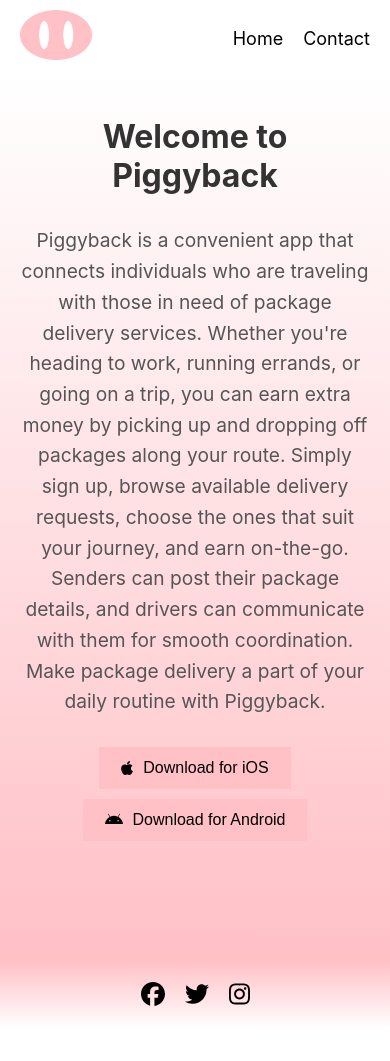
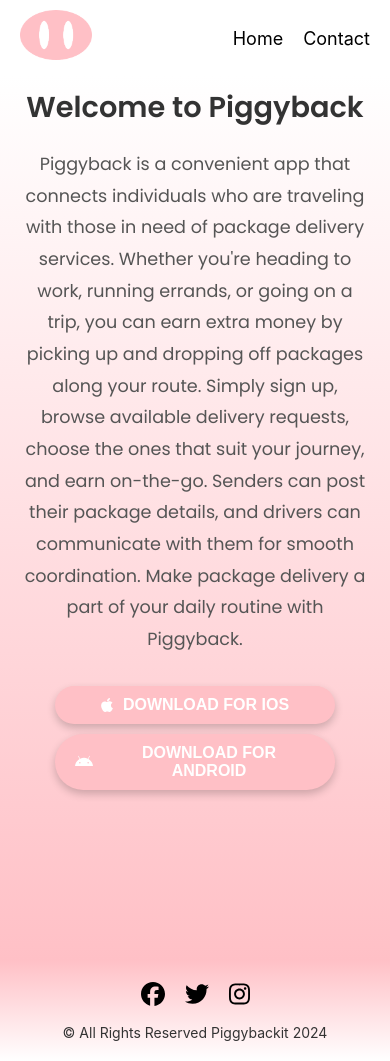
Before and after one commit to ZachLomw/omwreactwesbite, a React (Create React App) app: page / in a window 390 px wide. Before the commit the page ends 1029 px from the top, so only its background shows below. Built offline with nearby package versions, Linux system fonts and the light colour scheme.

Commit message:
Added styles and contact form

```diff
--- a/public/index.html
+++ b/public/index.html
@@ -1,43 +1,18 @@
 <!DOCTYPE html>
 <html lang="en">
-  <head>
+<head>
     <meta charset="utf-8" />
     <link rel="icon" href="%PUBLIC_URL%/favicon.ico" />
     <meta name="viewport" content="width=device-width, initial-scale=1" />
     <meta name="theme-color" content="#000000" />
-    <meta
-      name="description"
-      content="The Future of Logistics"
-    />
+    <meta name="description" content="The Future of Logistics" />
     <link rel="apple-touch-icon" href="%PUBLIC_URL%/logo192.png" />
-    <!--
-      manifest.json provides metadata used when your web app is installed on a
-      user's mobile device or desktop. See https://developers.google.com/web/fundamentals/web-app-manifest/
-    -->
     <link rel="manifest" href="%PUBLIC_URL%/manifest.json" />
-    <!--
-      Notice the use of %PUBLIC_URL% in the tags above.
-      It will be replaced with the URL of the `public` folder during the build.
-      Only files inside the `public` folder can be referenced from the HTML.
-
-      Unlike "/favicon.ico" or "favicon.ico", "%PUBLIC_URL%/favicon.ico" will
-      work correctly both with client-side routing and a non-root public URL.
-      Learn how to configure a non-root public URL by running `npm run build`.
-    -->
+    <link href="https://fonts.googleapis.com/css2?family=Poppins:wght@400;600&display=swap" rel="stylesheet">
     <title>Piggybackit</title>
-  </head>
-  <body>
+</head>
+<body>
     <noscript>You need to enable JavaScript to run this app.</noscript>
     <div id="root"></div>
-    <!--
-      This HTML file is a template.
-      If you open it directly in the browser, you will see an empty page.
-
-      You can add webfonts, meta tags, or analytics to this file.
-      The build step will place the bundled scripts into the <body> tag.
-
-      To begin the development, run `npm start` or `yarn start`.
-      To create a production bundle, use `npm run build` or `yarn build`.
-    -->
-  </body>
+</body>
 </html>
--- a/src/App.js
+++ b/src/App.js
@@ -2,8 +2,9 @@ import React from 'react';
 import { BrowserRouter as Router, Routes, Route } from 'react-router-dom';
 import NavigationBar from './NavigationBar';
 import Home from './Home'; // Adjust the path as necessary
-import Contact from './Contact'; // Adjust the path as necessary
+
 import Footer from './Footer'; // Ensure Footer is imported
+import ContactForm from './ContactForm';
 
 function App() {
   return (
@@ -11,7 +12,7 @@ function App() {
       <NavigationBar />
       <Routes>
         <Route path="/" element={<Home />} />
-        <Route path="/contact" element={<Contact />} />
+        <Route path="/contactform" element={<ContactForm />} />
         {/* Other routes can be added here as needed */}
       </Routes>
       <Footer /> {/* Footer added here */}
--- a/src/Contact.css
+++ /dev/null
@@ -1,14 +0,0 @@
-/* Contact.css */
-.contact-container {
-    text-align: center;
-    padding: 20px;
-  }
-
-  .contact-title {
-    font-size: 2em;
-    margin-bottom: 20px;
-  }
-
-  .contact-content {
-    font-size: 1.2em;
-  }
--- a/src/Contact.js
+++ /dev/null
@@ -1,17 +0,0 @@
-import React from "react";
-import "./Contact.css";
-
-function Contact() {
-  return (
-    <div className="contact-container">
-      <h1 className="contact-title">Contact Us</h1>
-      <p className="contact-content">
-        Have questions? We'd love to hear from you. Send us a message and we'll
-        respond as soon as possible.
-      </p>
-      {/* You can add a contact form or additional information here */}
-    </div>
-  );
-}
-
-export default Contact;
--- /dev/null
+++ b/src/ContactForm.css
@@ -0,0 +1,23 @@
+form {
+    display: flex;
+    flex-direction: column;
+    max-width: 500px;
+    margin: auto;
+  }
+
+  label {
+    margin-bottom: 5px;
+  }
+
+  input, textarea {
+    margin-bottom: 20px;
+    padding: 8px;
+  }
+
+  button {
+    cursor: pointer;
+    padding: 10px 15px;
+    background: #ffc0c6;
+    border: none;
+    color: white;
+  }
--- /dev/null
+++ b/src/ContactForm.js
@@ -0,0 +1,23 @@
+import React from 'react';
+import './ContactForm.css'
+
+function ContactForm() {
+  return (
+    <form name="contact" method="POST" data-netlify="true">
+      <input type="hidden" name="form-name" value="contact" />
+
+      <label htmlFor="name">Name:</label>
+      <input type="text" id="name" name="name" required />
+
+      <label htmlFor="email">Email:</label>
+      <input type="email" id="email" name="email" required />
+
+      <label htmlFor="message">Message:</label>
+      <textarea id="message" name="message" required></textarea>
+
+      <button type="submit">Send</button>
+    </form>
+  );
+}
+
+export default ContactForm;
--- a/src/Footer.css
+++ b/src/Footer.css
@@ -2,19 +2,26 @@
 .footer {
   text-align: center;
   padding: 20px;
-    background: linear-gradient(to bottom, #ffc0c6, white); /* Gradient from #FFC0C6 to white */
-    width: 100vw; /* Set width to 100% of the viewport width */
-    box-sizing: border-box; /* Include padding in the width calculation */
-    left: 0; /* Align to the left edge */
-    right: 0; /* Align to the right edge */
+  background: linear-gradient(to bottom, #ffc0c6, white);
+  width: 100vw;
+  box-sizing: border-box;
+  left: 0;
+  right: 0;
 }
 
 .social-media-links a {
   margin: 0 10px;
-    color: #000; /* Change color as needed */
-    font-size: 24px; /* Adjust size as needed */
+  color: #000;
+  font-size: 24px;
 }
 
 .social-media-links a:hover {
-    color: #555; /* Change hover color as needed */
+  color: #555;
 }
+
+/* Styling for the copyright text */
+.footer .copyright {
+  margin-top: 15px; /* Space above the copyright text */
+  font-size: 14px; /* Adjust the font size as needed */
+  color: #333; /* Adjust the color as needed */
+}
--- a/src/Footer.js
+++ b/src/Footer.js
@@ -1,7 +1,7 @@
 import React from 'react';
 import { FontAwesomeIcon } from '@fortawesome/react-fontawesome';
 import { faFacebook, faTwitter, faInstagram } from '@fortawesome/free-brands-svg-icons';
-import './Footer.css'; // Path to your Footer CSS file
+import './Footer.css';
 
 function Footer() {
   return (
@@ -11,11 +11,14 @@ function Footer() {
           <FontAwesomeIcon icon={faFacebook} />
         </a>
         <a href="https://twitter.com/Piggybackitapp" target="_blank" rel="noopener noreferrer">
-        <FontAwesomeIcon icon={faTwitter} />
+          <FontAwesomeIcon icon={faTwitter} />
         </a>
         <a href="https://instagram.com" target="_blank" rel="noopener noreferrer">
           <FontAwesomeIcon icon={faInstagram} />
         </a>
+      </div>
+      <div className="copyright">
+        © All Rights Reserved Piggybackit 2024
       </div>
     </footer>
   );
--- a/src/Home.css
+++ b/src/Home.css
@@ -7,6 +7,7 @@
   padding: 20px 20px;
   background: linear-gradient(to bottom, white, #ffc0c6);
   min-height: 100vh;
+  font-family: 'Poppins', sans-serif; /* Modern font family */
 }
 
 .home-text {
@@ -16,14 +17,16 @@
 }
 
 .home-title {
-    font-size: 1.5em;
+  font-size: 3em; /* Increased font size */
   color: #333;
-    margin-bottom: 30px;
+  font-weight: 600; /* Semi-bold weight */
+  margin-bottom: 20px;
+  margin-top: -10px;
 }
 
 .home-content {
-    font-size: 1.1em;
-    line-height: 1.6;
+  font-size: 1.2em; /* Slightly larger font size */
+  line-height: 1.8; /* Improved line height */
   color: #555;
 }
 
@@ -48,15 +51,20 @@
 
 .download-button {
   background-color: #ffc0c6;
-    color: black;
-    border: 2px solid #ffc0c6;
-    padding: 12px 25px;
+  color: white;
+  border: none;
+  padding: 15px 30px;
   margin-right: 15px;
   font-size: 1em;
+  font-weight: bold;
+  text-transform: uppercase;
   cursor: pointer;
   display: flex;
   align-items: center;
-    transition: background-color 0.3s, color 0.3s, border-color 0.3s;
+  justify-content: center;
+  border-radius: 30px;
+  transition: background-color 0.3s, color 0.3s;
+  box-shadow: 0px 4px 8px rgba(0, 0, 0, 0.2);
 }
 
 .download-button .icon {
@@ -64,9 +72,8 @@
 }
 
 .download-button:hover {
-    background-color: white;
-    color: #333;
-    border-color: black;
+  background-color: black;
+  color: #ffc0c6;
 }
 
 /* Responsive adjustments for mobile devices */
@@ -96,17 +103,18 @@
   .download-button {
     margin-right: 0;
     margin-bottom: 10px;
+    width: 80%;
   }
 }
 
 /* Additional media query for very small screens */
 @media screen and (max-width: 480px) {
   .home-title {
-      font-size: 2em;
+    font-size: 1.8em; /* Adjusted for smaller screens */
   }
 
   .home-content {
-      font-size: 1.2em;
+    font-size: 1.1em; /* Adjusted for smaller screens */
   }
 
   .download-button {
--- a/src/NavigationBar.js
+++ b/src/NavigationBar.js
@@ -11,7 +11,7 @@ function NavigationBar() {
       </div>
       <div className="navbar-links">
         <Link to="/" className="navbar-link">Home</Link>
-        <Link to="/contact" className="navbar-link">Contact</Link>
+        <Link to="/contactform" className="navbar-link">Contact</Link>
       </div>
     </nav>
   );
```
Lines whose indentation alone changed are shown as unchanged.
